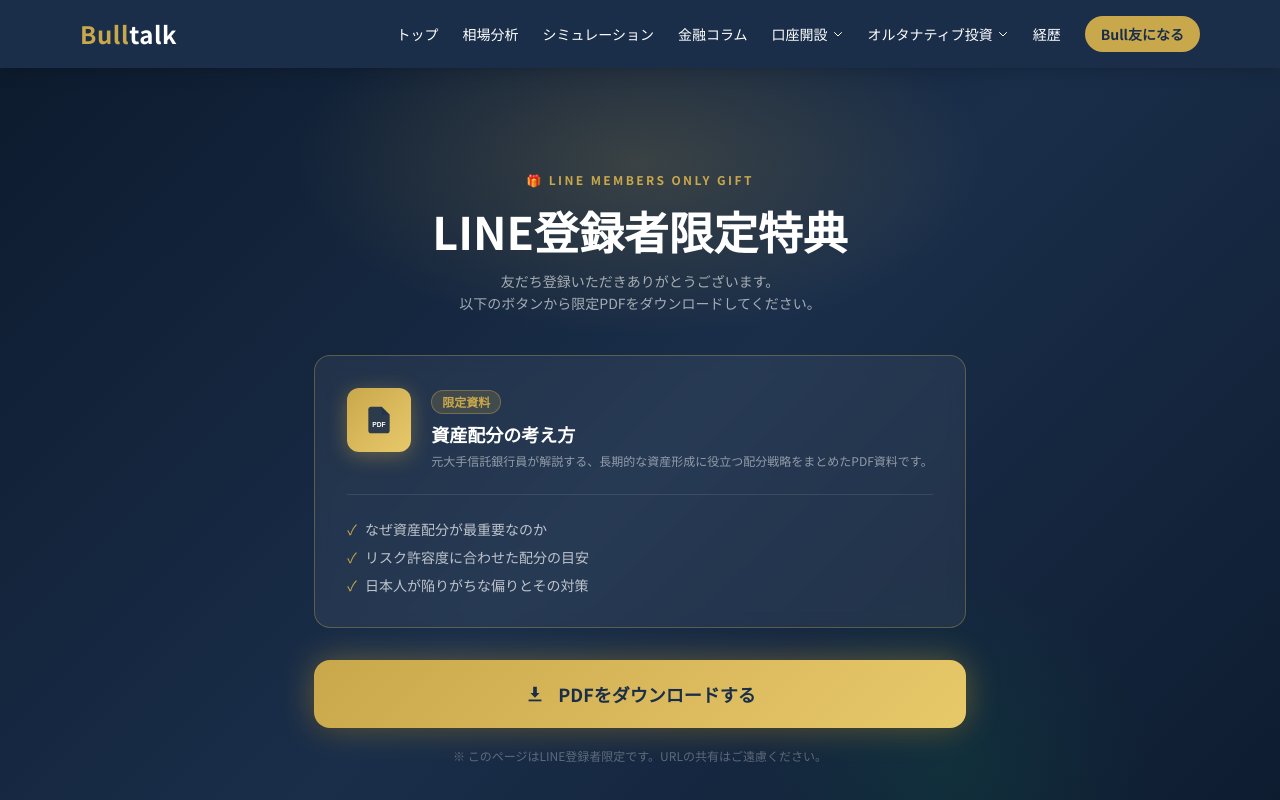
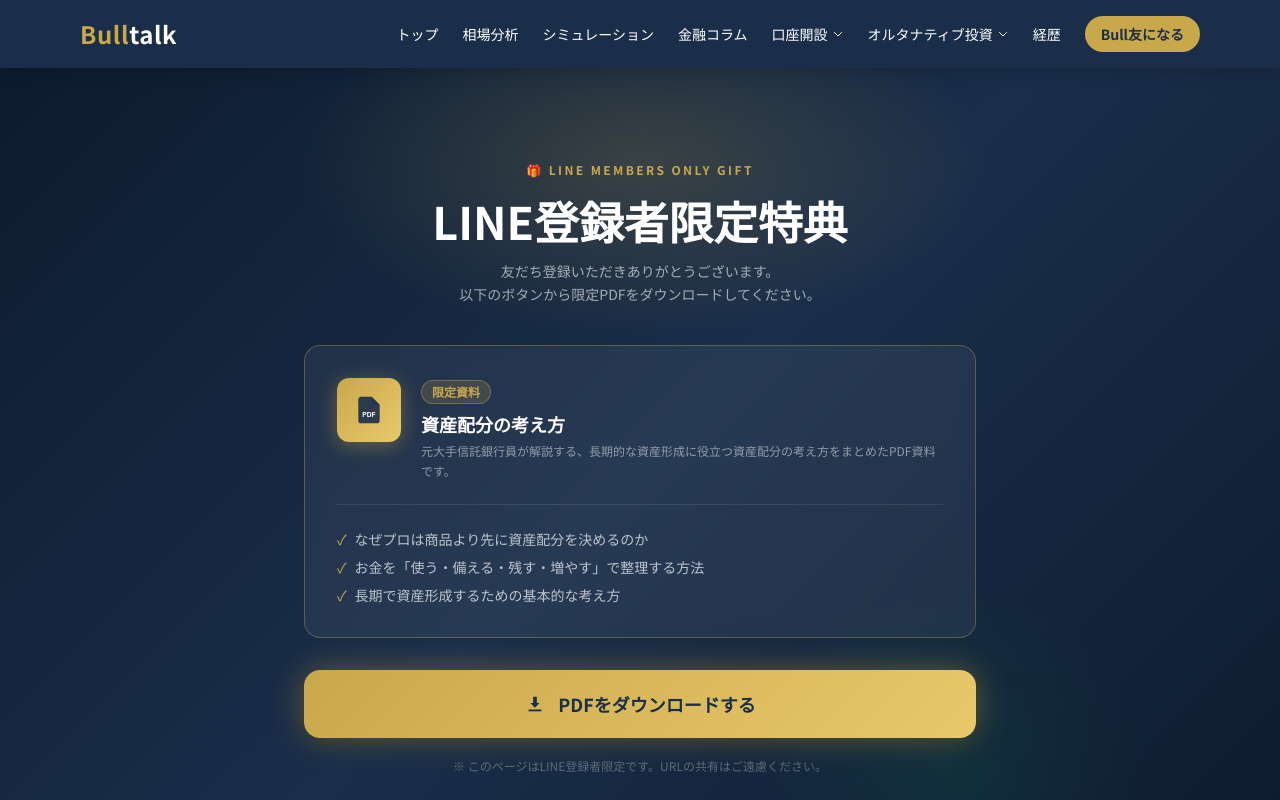
Before and after one commit to tanima3232-eng/bulltalk, a Next.js app: page /line-tokuten in a window 1280 px wide. Shown: the top 800 px of the page. Built offline with nearby package versions, Linux system fonts and the light colour scheme.

Commit message:
fix: LINE特典ページの説明文・箇条書きを修正

```diff
--- a/app/line-tokuten/page.tsx
+++ b/app/line-tokuten/page.tsx
@@ -107,7 +107,7 @@ export default function LineTokutenPage() {
                     資産配分の考え方
                   </h2>
                   <p className="text-white/50 text-xs mt-1 leading-relaxed">
-                    元大手信託銀行員が解説する、長期的な資産形成に役立つ配分戦略をまとめたPDF資料です。
+                    元大手信託銀行員が解説する、長期的な資産形成に役立つ資産配分の考え方をまとめたPDF資料です。
                   </p>
                 </div>
               </div>
@@ -118,9 +118,9 @@ export default function LineTokutenPage() {
               {/* 内容ポイント */}
               <ul className="flex flex-col gap-2">
                 {[
-                  "なぜ資産配分が最重要なのか",
-                  "リスク許容度に合わせた配分の目安",
-                  "日本人が陥りがちな偏りとその対策",
+                  "なぜプロは商品より先に資産配分を決めるのか",
+                  "お金を「使う・備える・残す・増やす」で整理する方法",
+                  "長期で資産形成するための基本的な考え方",
                 ].map((point) => (
                   <li key={point} className="flex items-center gap-2 text-sm text-white/70">
                     <span style={{ color: "#C9A84C", flexShrink: 0 }}>✓</span>
```
